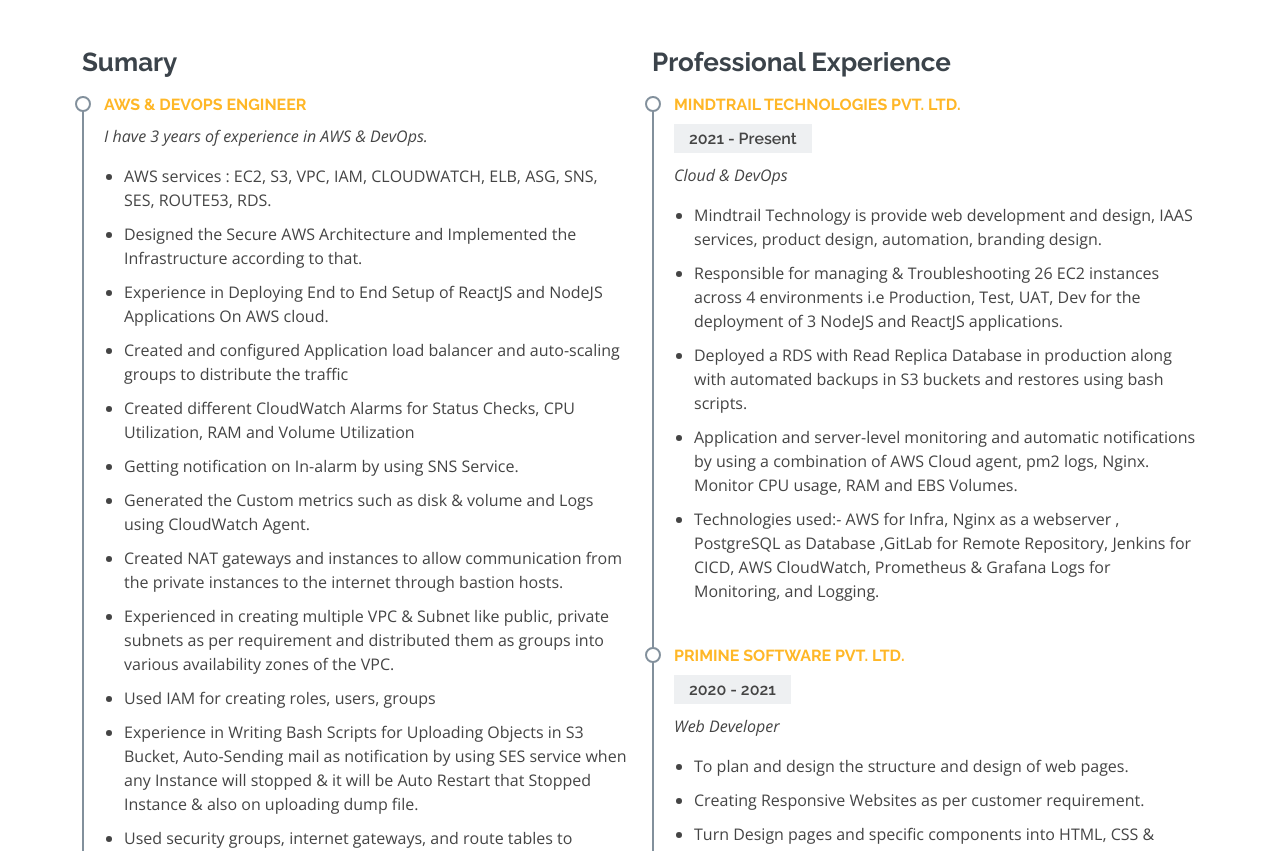
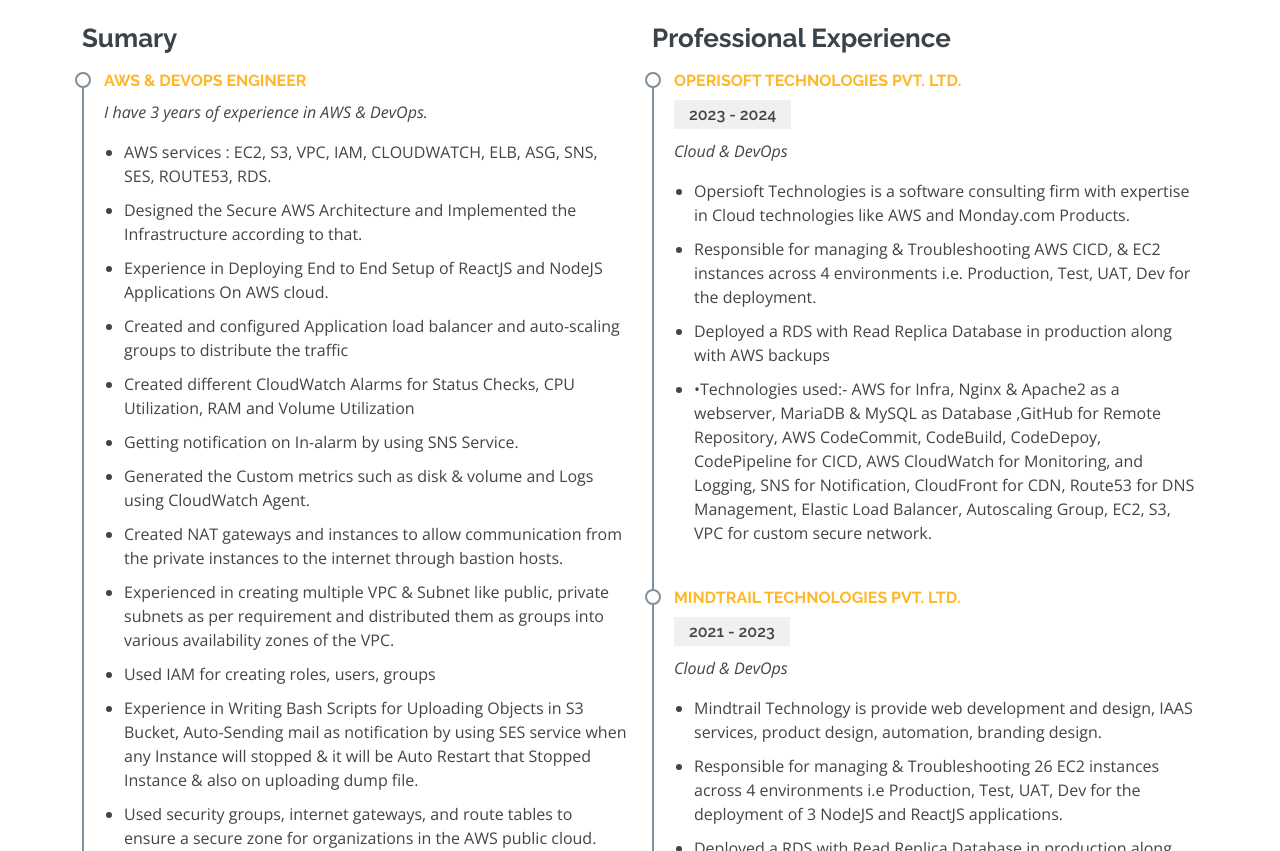
Before and after one commit to SANATASMIA/portfolio, a plain HTML site: page index.html in a window 1280 px wide. Shown: the part 1949-2800 px from the top of the page. Drawn offline with nearby package versions, Linux system fonts and the light colour scheme.

Commit message:
pushing updates on git

```diff
--- a/index.html
+++ b/index.html
@@ -10,8 +10,8 @@
   <meta content="" name="keywords">
 
   <!-- Favicons -->
-#  <link href="assets/img/favicon.png" rel="icon">
-#  <link href="assets/img/apple-touch-icon.png" rel="apple-touch-icon">
+<!--  <link href="assets/img/favicon.png" rel="icon">
+<link href="assets/img/apple-touch-icon.png" rel="apple-touch-icon"> -->
 
   <!-- Google Fonts -->
   <link href="https://fonts.googleapis.com/css?family=Open+Sans:300,300i,400,400i,600,600i,700,700i|Raleway:300,300i,400,400i,500,500i,600,600i,700,700i|Satisfy" rel="stylesheet">
@@ -272,9 +272,29 @@
           </div>
           <div class="col-lg-6">
             <h3 class="resume-title">Professional Experience</h3>
+	    <div class="resume-item">
+              <h4>Operisoft Technologies Pvt. Ltd.</h4>
+              <h5>2023 - 2024</h5>
+              <p><em>Cloud & DevOps  </em></p>
+              <p>
+              <ul>
+                <li>Opersioft Technologies is a software consulting firm with expertise in Cloud technologies like
+AWS and Monday.com Products.</li>
+                <li>Responsible for managing & Troubleshooting AWS CICD, & EC2 instances across 4 environments
+i.e. Production, Test, UAT, Dev for the deployment.</li>
+                <li>Deployed a RDS with Read Replica Database in production along with AWS backups</li>
+                <li>•Technologies used:- AWS for Infra, Nginx & Apache2 as a webserver, MariaDB & MySQL as
+Database ,GitHub for Remote Repository, AWS CodeCommit, CodeBuild, CodeDepoy,
+CodePipeline for CICD, AWS CloudWatch for Monitoring, and Logging, SNS for Notification,
+CloudFront for CDN, Route53 for DNS Management, Elastic Load Balancer, Autoscaling Group,
+EC2, S3, VPC for custom secure network.
+                  </li>
+              </ul>
+              </p>
+            </div>
             <div class="resume-item">
               <h4>Mindtrail Technologies Pvt. Ltd.</h4>
-              <h5>2021 - Present</h5>
+              <h5>2021 - 2023</h5>
               <p><em>Cloud & DevOps  </em></p>
               <p>
               <ul>
@@ -344,8 +364,8 @@
             </div>
           </div>
         </div>
-	<a href="path_to_file" download="proposed_file_name">Download</a>
-        <div class="text-center"><button type="submit">Downloads</button></div>
+	<a href="./SanaTasmia.pdf" download="SanaTasmia">Download</a>
+	<div class="text-center"> <a href="./SanaTasmia.pdf" download="SanaTasmia"> <button type="submit">Downloads</button></div></a>
       </div>
     </section><!-- End My Resume Section -->
 
@@ -682,7 +702,7 @@
         <div class="section-title">
           <span>Contact Me</span>
           <h2>Contact Me</h2>
-          <p> Feel free to contact me.( need improment)</p>
+          <p> Ready to Innovate – Contact Me Anytime!</p>
         </div>
 
         <div class="row">
```
